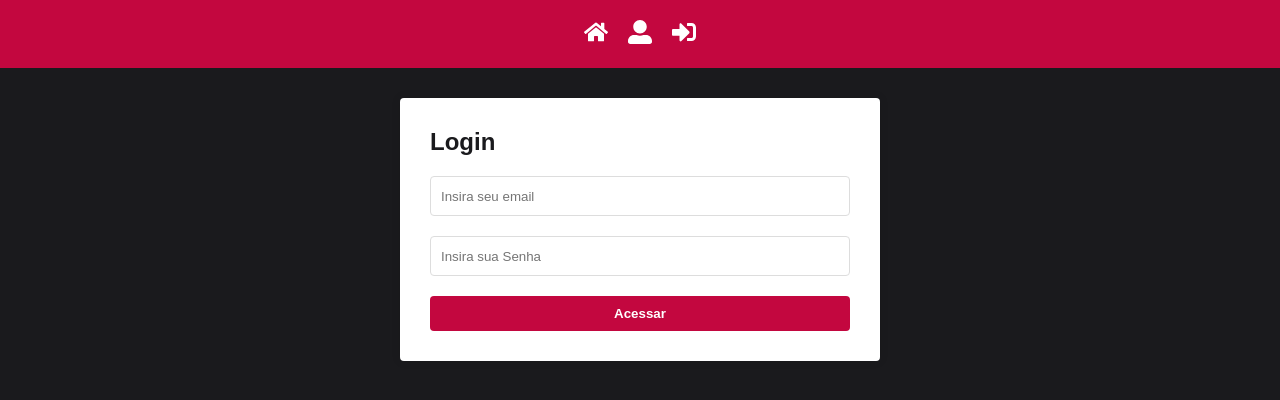
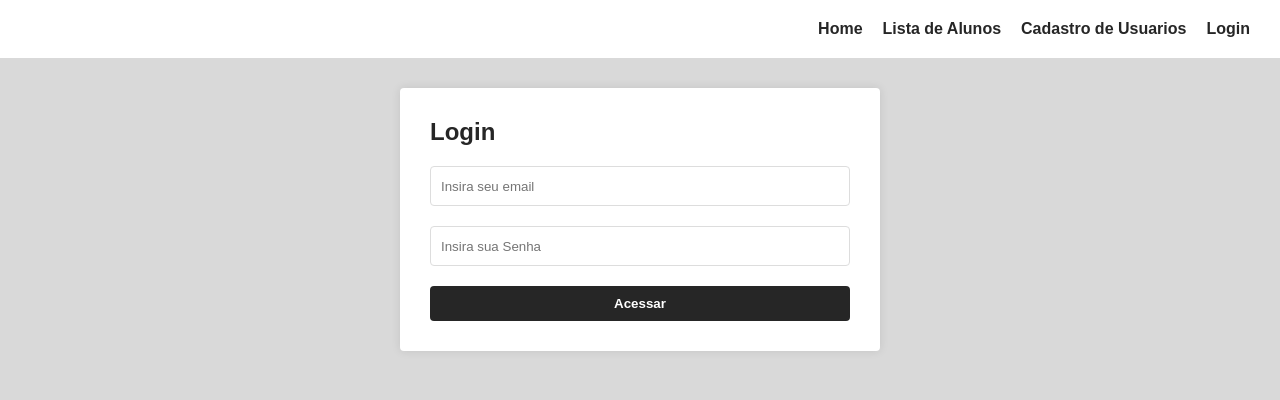
Before and after one commit to alcoimbra88/projeto-escola, a React (Create React App) app: page /login in a window 1280 px wide. Shown: the top 400 px of the page. Built offline with nearby package versions, Linux system fonts and the light colour scheme; the HTML template or start-up script is replaced by a standard one.

Commit message:
Mudança no Layout - Cores e Header

```diff
--- a/src/components/Header/index.js
+++ b/src/components/Header/index.js
@@ -1,11 +1,4 @@
 import React from 'react';
-import {
-  FaHome,
-  FaSignInAlt,
-  FaUserAlt,
-  FaCircle,
-  FaPowerOff,
-} from 'react-icons/fa';
 import { Link } from 'react-router-dom';
 import { useSelector, useDispatch } from 'react-redux';
 
@@ -17,6 +10,8 @@ export default function Header() {
   const isLoggedIn = useSelector((state) => state.auth.isLoggedIn);
   const dispatch = useDispatch();
 
+  const userEmail = useSelector((state) => state.auth.user.nome);
+
   const handleLogout = (e) => {
     e.preventDefault();
     dispatch(actions.loginFailure());
@@ -25,24 +20,34 @@ export default function Header() {
 
   return (
     <Nav>
-      <Link to="/">
-        <FaHome size={24} />
+      {isLoggedIn ? <span>Bem vindo {userEmail} ! </span> : <span />}
+
+      <Link id="linkHome" to="/">
+        <span>Home</span>
       </Link>
+
+      {isLoggedIn ? (
+        <Link to="/alunos">
+          <span> Lista de Alunos </span>
+        </Link>
+      ) : (
+        <Link to="/login">
+          <span> Lista de Alunos </span>
+        </Link>
+      )}
       <Link to="/register">
-        <FaUserAlt size={24} />
+        <span> Cadastro de Usuarios</span>
       </Link>
 
       {isLoggedIn ? (
         <Link onClick={handleLogout} to="/logout">
-          <FaPowerOff size={24} />
+          <span>Logout</span>
         </Link>
       ) : (
         <Link to="/login">
-          <FaSignInAlt size={24} />
+          <span>Login</span>
         </Link>
       )}
-
-      {isLoggedIn && <FaCircle size={24} color="66ff33" />}
     </Nav>
   );
 }
--- a/src/components/Header/styled.js
+++ b/src/components/Header/styled.js
@@ -1,16 +1,20 @@
 import styled from 'styled-components';
-import { primaryColor } from '../../config/colors';
+import * as colors from '../../config/colors';
 
 export const Nav = styled.nav`
-  background: ${primaryColor};
+  background: #fff;
   padding: 20px;
   display: flex;
   align-items: center;
-  justify-content: center;
+  justify-content: flex-end;
 
   a {
-    color: #fff;
+    color: ${colors.textDarkColor};
     margin: 0 10px 0;
     font-weight: bold;
   }
+
+  #linkHome {
+    margin-left: 30px;
+  }
 `;
--- a/src/config/colors.js
+++ b/src/config/colors.js
@@ -1,7 +1,12 @@
-export const primaryColor = '#C3073F';
-export const primaryDarkColor = '#1A1A1D';
+export const primaryColor = '#FFFFFF';
+export const primaryDarkColor = '#d9d9d9';
+export const secundaryLightBlueColor = '#b3daff';
+export const secundaryLightGreyColor = '#F5F5F5';
+export const secundaryLightYellowColor = '#F5F4DC';
 
 export const successColor = '#0197F6';
 export const infoColor = '##0197F6';
 export const errorColor = '#F2AF29';
 export const warningColor = 'F2AF29';
+
+export const textDarkColor = '#262626';
--- a/src/pages/Alunos/index.js
+++ b/src/pages/Alunos/index.js
@@ -66,7 +66,7 @@ export default function Alunos() {
 
       <h1>Alunos</h1>
 
-      <NovoAluno to="/aluno"> Novo Aluno </NovoAluno>
+      <NovoAluno to="/aluno"> Adicionar Aluno </NovoAluno>
 
       <AlunoContainer>
         {alunos.map((aluno, index) => (
@@ -86,7 +86,7 @@ export default function Alunos() {
               <FaEdit size={16} />
             </Link>
             <Link onClick={handleDeleteAsk} to={`/aluno/${aluno.id}/delete`}>
-              <FaWindowClose size={16} />
+              <FaWindowClose id="deleteButton" size={16} />
             </Link>
             <FaExclamation
               size={16}
--- a/src/pages/Alunos/styled.js
+++ b/src/pages/Alunos/styled.js
@@ -14,6 +14,10 @@ export const AlunoContainer = styled.div`
   div + div {
     border-top: 1px solid #eee;
   }
+
+  #deleteButton {
+    color: #d20000;
+  }
 `;
 
 export const ProfilePicture = styled.div`
--- /dev/null
+++ b/src/pages/Home/index.js
@@ -0,0 +1,6 @@
+import React from 'react';
+import { Container } from '../../styles/GlobalStyles';
+
+export default function Home() {
+  return <Container>Home</Container>;
+}
--- a/src/routes/index.js
+++ b/src/routes/index.js
@@ -9,11 +9,13 @@ import Fotos from '../pages/Fotos';
 import Register from '../pages/Register';
 import Login from '../pages/Login';
 import Page404 from '../pages/Page404';
+import Home from '../pages/Home';
 
 export default function Routes() {
   return (
     <Switch>
-      <MyRoute exact path="/" component={Alunos} isClosed={false} />
+      <MyRoute exact path="/" component={Home} />
+      <MyRoute exact path="/alunos" component={Alunos} isClosed={false} />
       <MyRoute exact path="/aluno/:id/edit" component={Aluno} isClosed />
       <MyRoute exact path="/aluno/" component={Aluno} isClosed />
       <MyRoute exact path="/fotos/:id" component={Fotos} isClosed />
--- a/src/styles/GlobalStyles.js
+++ b/src/styles/GlobalStyles.js
@@ -13,7 +13,7 @@ export default createGlobalStyle`
   body{
     font-family: sans-serif;
     background: ${colors.primaryDarkColor};
-    color: ${colors.primaryDarkColor};
+    color: ${colors.textDarkColor};
   }
 
   html, body, #root {
@@ -22,7 +22,7 @@ export default createGlobalStyle`
 
   button {
     cursor: pointer;
-    background: ${colors.primaryColor};
+    background: ${colors.textDarkColor};
     border: none;
     color:#fff;
     padding: 10px 20px;
@@ -32,12 +32,13 @@ export default createGlobalStyle`
     }
 
   button:hover{
-    filter: brightness(65%)
+    background-color: ${colors.primaryDarkColor};
+    color: black;
   }
 
   a{
     text-decoration: none;
-    color: ${colors.primaryColor};
+    color: ${colors.textDarkColor};
   }
 
   ul{
@@ -50,7 +51,7 @@ export default createGlobalStyle`
   }
 
   body .Toastify .Toastify__toast-container .Toastify__toast--error {
-    background: ${colors.errorColor};
+    background: #d20000;
     color: #fff;
   }
 `;
```
Also changed, not shown: src/pages/Home/style.js (added).
